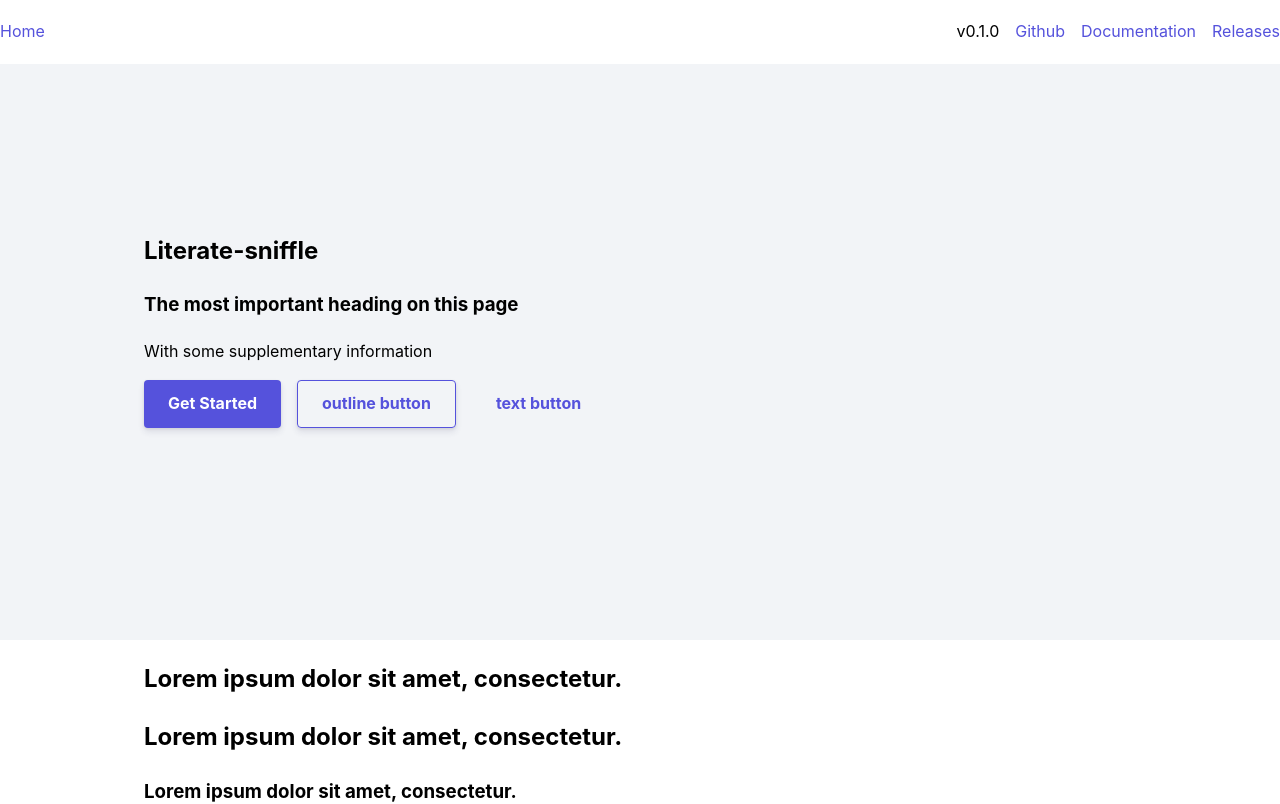
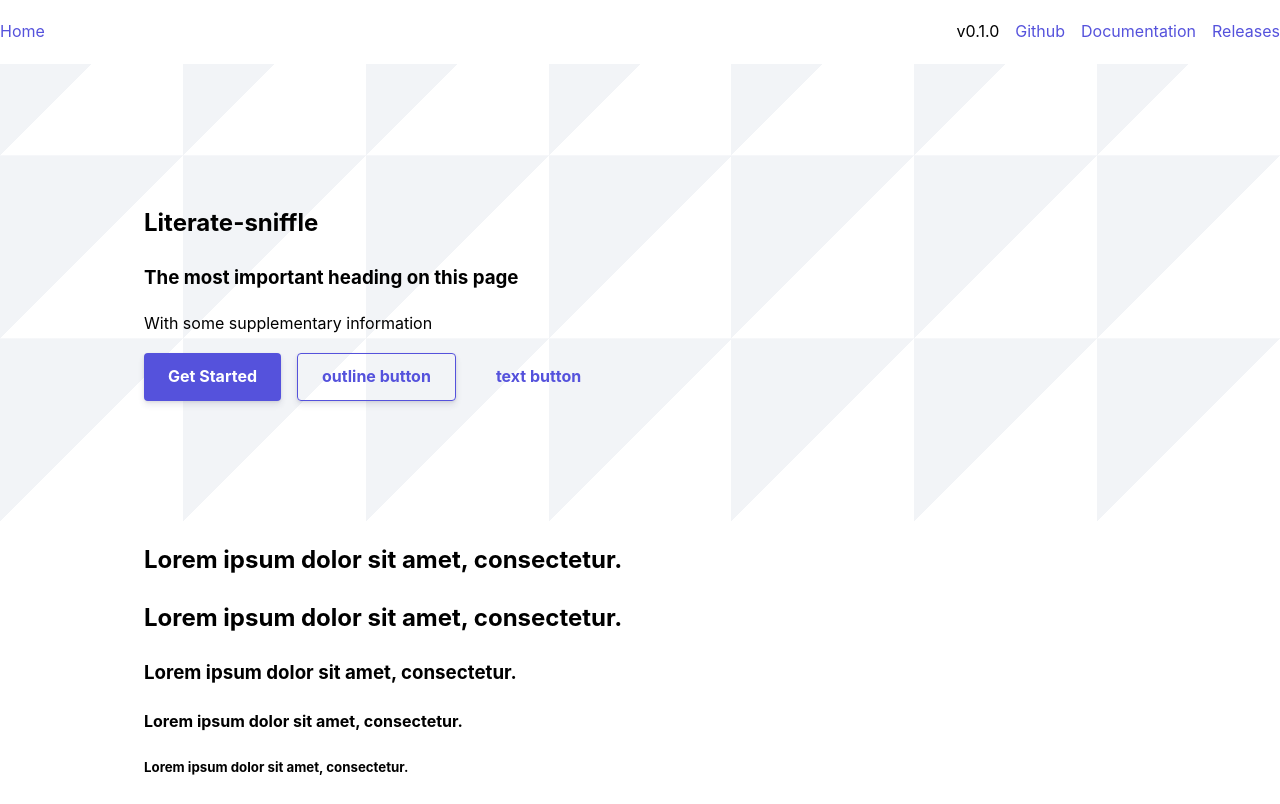
Before and after one commit to ConsenSysMesh/design-system-website, a Next.js app: page / in a window 1280 px wide. Shown: the top 804 px of the page. Built offline with nearby package versions, Linux system fonts and the light colour scheme.

Commit message:
add bg figure, wip

```diff
--- a/pages/index.js
+++ b/pages/index.js
@@ -16,14 +16,35 @@ import Footer from '../components/footer'
 
 const Masthead = styled.section`
   position: relative;
-  height: 80vh;
+  height: calc(100vmax/7*2.5);
   width: 100%;
+  margin-top: 64px;
 
   display: flex;
   flex-flow: row;
   align-items: center;
   justify-content: center;
   background: #F2F4F7;
+  overflow: hidden;
+`
+
+const BgGridFigure = styled.div`
+  display: grid;
+  grid: repeat(7, calc(100vmax/7)) / repeat(7, calc(100vmax/7));
+  width: 100%;
+  height: 100%;
+  ${'' /* overflow: hidden; */}
+  position: absolute;
+  top: 0;
+  z-index: 0;
+  ${'' /* opacity: 0.5; */}
+
+  transform: translateY(calc(-100vmax/7*0.5));
+
+  > .box {
+    background: linear-gradient(135deg, #F2F4F7 50%, #FFF 50%);
+  }
+
 `
 
 const exampleCode = `
@@ -45,9 +66,50 @@ const Home = () => (
 
       <main role="main">
         <Masthead>
+          <BgGridFigure>
+            <div className="box"></div>
+            <div className="box"></div>
+            <div className="box"></div>
+            <div className="box"></div>
+            <div className="box"></div>
+            <div className="box"></div>
+            <div className="box"></div>
+            <div className="box"></div>
+            <div className="box"></div>
+            <div className="box"></div>
+            <div className="box"></div>
+            <div className="box"></div>
+            <div className="box"></div>
+            <div className="box"></div>
+            <div className="box"></div>
+            <div className="box"></div>
+            <div className="box"></div>
+            <div className="box"></div>
+            <div className="box"></div>
+            <div className="box"></div>
+            <div className="box"></div>
+            <div className="box"></div>
+            <div className="box"></div>
+            <div className="box"></div>
+            <div className="box"></div>
+            <div className="box"></div>
+            <div className="box"></div>
+            <div className="box"></div>
+            <div className="box"></div>
+            <div className="box"></div>
+            <div className="box"></div>
+            <div className="box"></div>
+            <div className="box"></div>
+            <div className="box"></div>
+            <div className="box"></div>
+            <div className="box"></div>
+            <div className="box"></div>
+            <div className="box"></div>
+            <div className="box"></div>
+            <div className="box"></div>
+          </BgGridFigure>
+          {/* masthead section */}
           <Container>
-
-            {/* masthead section */}
             <Header/>
           </Container>
         </Masthead>
```
